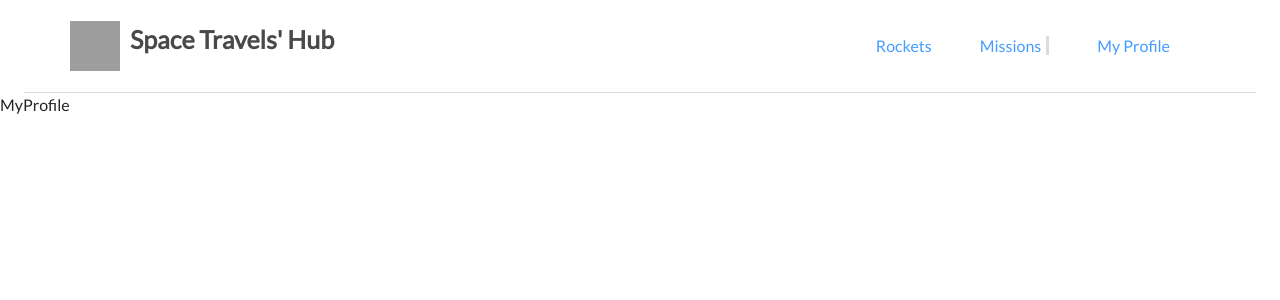
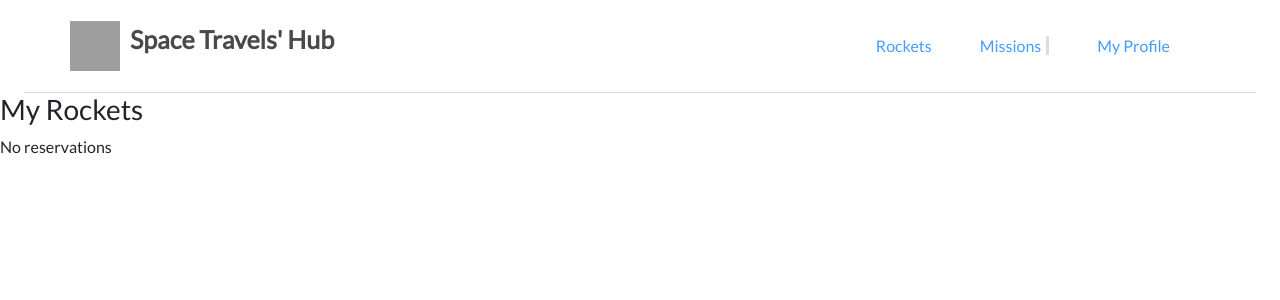
Before and after one commit to Tamunokuro/Space-Travelers-hub, a React (Create React App) app: page /myprofile in a window 1280 px wide. Shown: the top 300 px of the page. Built offline with nearby package versions, Linux system fonts and the light colour scheme; grey boxes are pictures that could not be loaded.

Commit message:
Add reserved Rockets to 'My Profile' page

```diff
--- a/src/components/Rocket.js
+++ b/src/components/Rocket.js
@@ -20,6 +20,9 @@ const Rocket = ({ rocket, handleChange }) => (
         <div>
           <h2>{rocket.rocket_name}</h2>
           <p>
+            <span>
+              {rocket.reserved ? 'Reserved' : ''}
+            </span>
             {rocket.description}
           </p>
           <Button variant="primary" onClick={() => handleChange(rocket.id)}>
--- a/src/pages/MyProfile.js
+++ b/src/pages/MyProfile.js
@@ -1,9 +1,32 @@
 import React from 'react';
+import { useSelector } from 'react-redux';
 
-const MyProfile = () => (
-  <div>
-    MyProfile
-  </div>
-);
+const MyProfile = () => {
+  const rockets = useSelector((state) => state.rockets.allRockets);
+  const reservedRockets = rockets.filter((rocket) => rocket.reserved);
+
+  return (
+    <div>
+      <h3>My Rockets</h3>
+      <table>
+        <tbody>
+          {reservedRockets.length > 0 ? (
+            reservedRockets.map((rocket) => (
+              <tr key={rocket.id}>
+                <td>
+                  {rocket.rocket_name}
+                </td>
+              </tr>
+            ))
+          ) : (
+            <tr>
+              <td>No reservations</td>
+            </tr>
+          )}
+        </tbody>
+      </table>
+    </div>
+  );
+};
 
 export default MyProfile;
```
